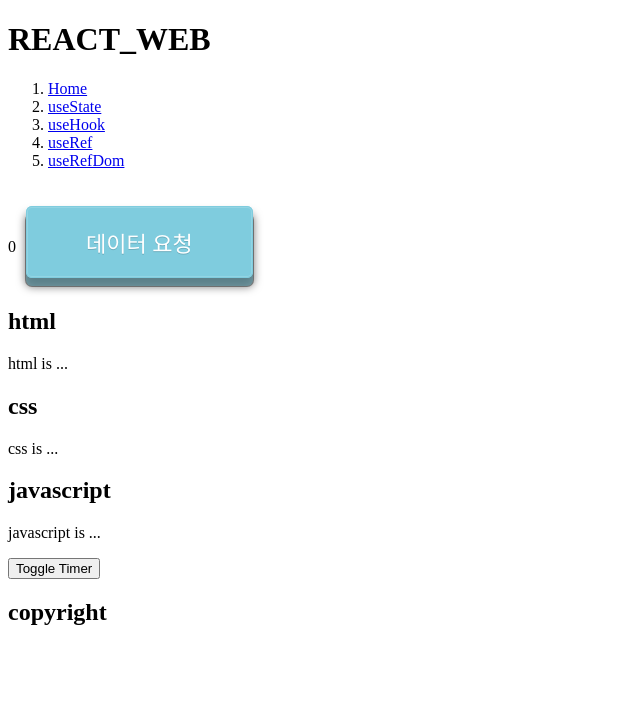
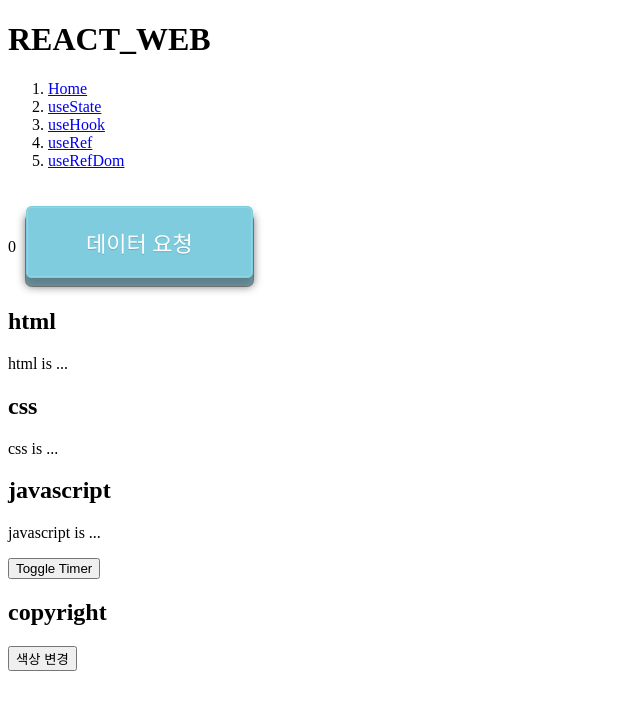
Before and after one commit to hojae-lee/react_v18_apple, a React (Create React App) app: page / in a window 1280 px wide. Shown: the top 710 px of the page, without its empty margins (0-640 px from the left). Built offline with nearby package versions, Linux system fonts and the light colour scheme.

Commit message:
add : ContextAPI, UseContext 사용

```diff
--- a/src/App.js
+++ b/src/App.js
@@ -1,5 +1,5 @@
 import "./App.css";
-import { useState } from "react";
+import { useRef, useState } from "react";
 import { BrowserRouter, Routes, Route } from "react-router-dom";
 import Header from "./layouts/Header";
 import Nav from "./layouts/Nav";
@@ -11,10 +11,11 @@ import UseStateInfo from "./layouts/sample/UseStateInfo";
 import UseHookInfo from "./layouts/sample/UseHookInfo";
 import UseRefInfo from "./layouts/sample/UseRefInfo";
 import UseRefDomInfo from "./layouts/sample/UseRefDomInfo";
-import UseContextInfo from "./layouts/sample/UseContextInfo";
+import { ThemeContext } from "./components/hooks/UseContextHandler";
 
 function App() {
   const [show, setShow] = useState(false);
+  const [isDark, setIsDark] = useState(false);
 
   return (
     <BrowserRouter>
@@ -26,7 +27,6 @@ function App() {
         <Route path="/useHook" element={<UseHookInfo />}></Route>
         <Route path="/useRef" element={<UseRefInfo />}></Route>
         <Route path="/useRefDom" element={<UseRefDomInfo />}></Route>
-        <Route path="/useContext" element={<UseContextInfo />}></Route>
         <Route path="*" element={<NotFound />}></Route>
       </Routes>
       <div>
@@ -35,7 +35,9 @@ function App() {
           Toggle Timer
         </button>
       </div>
-      <Footer />
+      <ThemeContext.Provider value={{ isDark, setIsDark }}>
+        <Footer />
+      </ThemeContext.Provider>
     </BrowserRouter>
   );
 }
--- a/src/components/hooks/UseContextHandler.jsx
+++ b/src/components/hooks/UseContextHandler.jsx
@@ -1,7 +1,3 @@
-import { useState, useContext } from "react";
+import { createContext } from "react";
 
-function UseContextHandler() {
-  return <div></div>;
-}
-
-export default UseContextHandler;
+export const ThemeContext = createContext(null);
--- a/src/layouts/Footer.jsx
+++ b/src/layouts/Footer.jsx
@@ -1,7 +1,20 @@
+import { useContext } from "react";
+import { ThemeContext } from "../components/hooks/UseContextHandler";
+
 function Footer() {
+  const { isDark, setIsDark } = useContext(ThemeContext);
+
   return (
-    <footer>
+    <footer
+      style={{
+        backgroundColor: isDark ? "black" : "white",
+        color: isDark ? "white" : "black",
+      }}
+    >
       <h2>copyright</h2>
+      <button type="Button" onClick={() => setIsDark(!isDark)}>
+        색상 변경
+      </button>
     </footer>
   );
 }
--- a/src/layouts/sample/UseContextInfo.jsx
+++ /dev/null
@@ -1,11 +0,0 @@
-import UseContextHandler from "../../components/hooks/UseContextHandler";
-
-function UseContextInfo() {
-  return (
-    <>
-      <UseContextHandler />
-    </>
-  );
-}
-
-export default UseContextInfo;
```
